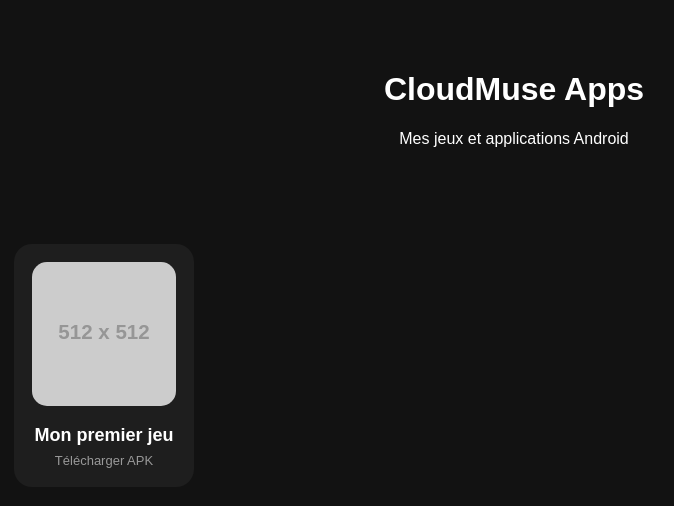
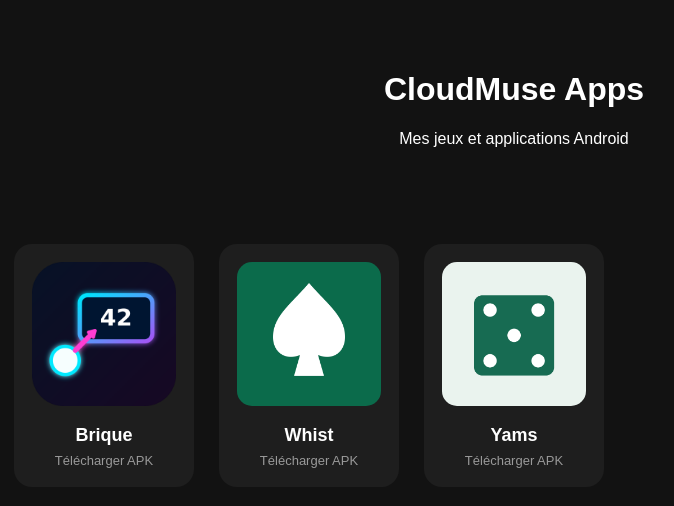
Before and after one commit to cloudmuseapp/cloudmuseapp.github.io, a plain HTML site: page index.html in a window 1280 px wide. Shown: the whole page, without its empty margins (126-800 px from the left). Drawn offline with Linux system fonts and the light colour scheme; placeholder pictures from the web are drawn by us.

Commit message:
Update index.html

```diff
--- a/index.html
+++ b/index.html
@@ -72,10 +72,20 @@
 <div class="games">
 
     <a class="game-card" href="#">
-        <img src="https://placehold.co/512x512" alt="Jeu test">
+        <img src="images/logo-brique.png" alt="Brique">
+        <h2>Brique</h2>
+        <span>Télécharger APK</span>
+    </a>
 
-        <h2>Mon premier jeu</h2>
+    <a class="game-card" href="#">
+        <img src="images/logo-whist.png" alt="Whist">
+        <h2>Whist</h2>
+        <span>Télécharger APK</span>
+    </a>
 
+    <a class="game-card" href="#">
+        <img src="images/logo-yams.png" alt="Yams">
+        <h2>Yams</h2>
         <span>Télécharger APK</span>
     </a>
 
```
